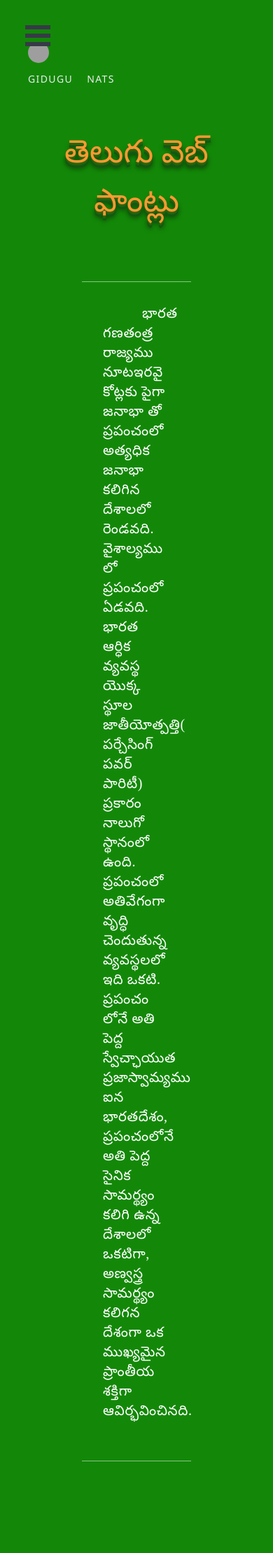
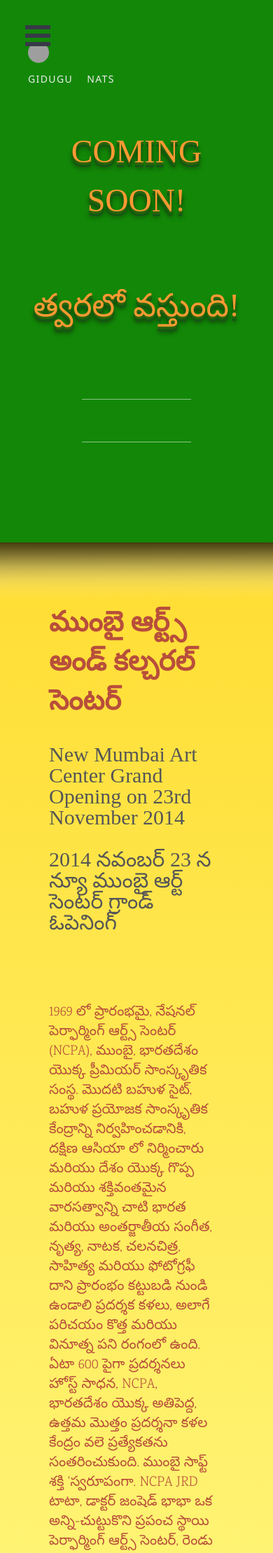
Before and after one commit to davelab6/librefonts.com, a Jekyll site: the page built from telugu/index.html, in a window 390 px wide. Shown: the top 2219 px of the page at 70% size. Built offline with Jekyll 4.4.1, drawn with Linux system fonts in a browser that asks for light colours; nearby versions of some CDN libraries; some web fonts are replaced; some of the changed text lies outside the part shown; grey boxes are pictures that could not be loaded.

Commit message:
Fixing telugu

```diff
--- a/_includes/telugu/_list
+++ b/_includes/telugu/_list
@@ -10,7 +10,7 @@
 @import url(http://fonts.googleapis.com/earlyaccess/peddana.css);
 
 {% include telugu/intro.te.css %}
-{% include telugu/coin-bag.te.css %}
+{% include telugu/scoin-bag.te.css %}
 
 
 
--- a/_includes/telugu/intro.te.html
+++ b/_includes/telugu/intro.te.html
@@ -9,8 +9,9 @@
 
 
 <div class="caption"><a href="https://www.google.com/fonts/specimen/Rozha+One" target="_blank">Gidugu</a><a href="https://www.google.com/fonts/specimen/Ek+Mukta" target="_blank">NATS</a></div>
-        <h2>తెలుగు వెబ్ ఫాంట్లు</h2>
-        <p>&nbsp;&nbsp;&nbsp;&nbsp;&nbsp;&nbsp;&nbsp;&nbsp;&nbsp;&nbsp;భారత గణతంత్ర రాజ్యము నూటఇరవై కోట్లకు పైగా జనాభా తో ప్రపంచంలో అత్యధిక జనాభా కలిగిన దేశాలలో రెండవది. వైశాల్యము లో ప్రపంచంలో ఏడవది. భారత ఆర్ధిక వ్యవస్థ యొక్క స్థూల జాతీయోత్పత్తి( పర్చేసింగ్ పవర్ పారిటీ) ప్రకారం నాలుగో స్థానంలో ఉంది. ప్రపంచంలో అతివేగంగా వృద్ధి చెందుతున్న వ్యవస్థలలో ఇది ఒకటి. ప్రపంచం లోనే అతి పెద్ద స్వేచ్ఛాయుత ప్రజాస్వామ్యము ఐన భారతదేశం, ప్రపంచంలోనే అతి పెద్ద సైనిక సామర్థ్యం కలిగి ఉన్న దేశాలలో ఒకటిగా, అణ్వస్త్ర సామర్థ్యం కలిగన దేశంగా ఒక ముఖ్యమైన ప్రాంతీయ శక్తిగా ఆవిర్భవించినది.<br>
+        <h2>Coming Soon!</h2>
+      <h2>  త్వరలో వస్తుంది!</h2>
+
 
 <br>
 </p>
--- a/_includes/telugu/scoin-bag.te.css
+++ b/_includes/telugu/scoin-bag.te.css
@@ -1,29 +1,73 @@
-@import url(http://fonts.googleapis.com/earlyaccess/notosanstelugu.css);
-.section-coin-bag { background-color: #454545; padding: 60px 0 120px 0; color: #454545; }
-.section-coin-bag .container { position: relative; width :90%; }
-.section-coin-bag h2 { font: 50px/50px 'notosanstelugu', Georgia, serif; color: #aee; text-transform: uppercase; margin: 0 auto 40px auto; text-align: center; border-bottom: solid 1px rgba(255, 255, 255, .5); padding-bottom: 40px; width: 80%;}
-.section-coin-bag p { font: 20px/30px 'notosanstelugu', Georgia, serif; width: 80%; color: #eee; margin: 0 auto 20px auto; border-bottom: solid 1px rgba(255, 255, 255, .5); padding-bottom: 30px;
-    -webkit-column-count: 2; /* Chrome, Safari, Opera */
-    -moz-column-count: 2; /* Firefox */
-    column-count: 2;
-    -webkit-column-gap: 40px; /* Chrome, Safari, Opera */
-    -moz-column-gap: 40px; /* Firefox */
-    column-gap: 40px;
-    letter-spacing: 0.03em;
-    }
-.section-coin-bag .avatar img { margin: 0 0 10px 20px; position: relative; z-index: 101;}
-.section-coin-bag .caption { margin: 0 0 40px 20px; color: #eee; position: relative; z-index: 102;}
-.section-coin-bag .caption a { color: #eee; }
-.section-coin-bag .caption a:hover { background-color: #e45546; }
 
-/* ---------------------- */
-/* Device-specific styles */
-/* ---------------------- */
+/*
+* Author: @pathumego
+*
+*
+//* Invitationr*/
 
-/* Sub-tablet <768px */
-@media (max-width: 768px) {
-	.section-coin-bag .container { width: auto; }
-	.section-coin-bag h2 { font-size: 46px; }
-	.section-coin-bag p { -webkit-column-count: 1; -moz-column-count: 1; column-count: 1; }
+#invitation {
+    display: block;
+    margin: 0 auto;
+    width: 100%;
+    max-width: 1200px;
+    padding: 0px 50px 100px 50px;
+    background: #ffdd32; /* Old browsers */
+background: -moz-linear-gradient(top,  #ffdd32 0%, #fffb89 100%); /* FF3.6+ */
+background: -webkit-gradient(linear, left top, left bottom, color-stop(0%,#ffdd32), color-stop(100%,#fffb89)); /* Chrome,Safari4+ */
+background: -webkit-linear-gradient(top,  #ffdd32 0%,#fffb89 100%); /* Chrome10+,Safari5.1+ */
+background: -o-linear-gradient(top,  #ffdd32 0%,#fffb89 100%); /* Opera 11.10+ */
+background: -ms-linear-gradient(top,  #ffdd32 0%,#fffb89 100%); /* IE10+ */
+background: linear-gradient(to bottom,  #ffdd32 0%,#fffb89 100%); /* W3C */
+filter: progid:DXImageTransform.Microsoft.gradient( startColorstr='#ffdd32', endColorstr='#fffb89',GradientType=0 ); /* IE6-9 */
 
 }
+#invitation h1 {
+    font-family:'Rozha One';
+    font-size: 60px;
+    color: #B84E3B;
+    padding-top: 60px;
+    text-align: left;
+    display: block;
+    margin: 0% auto 0%;
+}
+#invitation p {
+    font-family: 'Rozha One';
+font-size: 38px;
+color: #565656;
+padding-top: 30px;
+text-align: left;
+display: block;
+margin: 0% auto 0%;
+line-height: 1;
+}
+
+#invitation p#invi_body{
+    font-family: 'Karma';
+font-size: 20px;
+color: #B84E3B;
+padding-top: 89px;
+text-align: left;
+display: block;
+margin: 0% auto 0%;
+line-height: 1.4;
+}
+
+}
+@media only screen and (max-width: 480px) {
+
+}
+
+@media (min-width: 480px) and (max-width: 767px) {
+
+
+   #invitation {
+
+   padding: 20px;
+}
+
+#invitation {
+
+    padding: 0px 25px 25px 25px;
+}
+
+}
--- a/_includes/telugu/scoin-bag.te.html
+++ b/_includes/telugu/scoin-bag.te.html
@@ -1,21 +1,43 @@
-<!-- Google web fonts for "The Astronomer" -->
-<link href="demos/telugu/coin-bag.te.css" rel="stylesheet">
-<div class="container-fluid section-coin-bag" id="ybbkrishna">
-    <div class="container">
-        <a href="https://twitter.com/ybbkrishna" class="avatar" target="_blank" title="ybbkrishna"><img src="https://pbs.twimg.com/profile_images/446199185319022592/5b5W6bcL.jpeg" alt="ybbkrishna"></a>
-        <div class="caption"><a href="#">Noto Sans Telugu</a></div>
-        <h2>నాణాల సంచి</h2>
-        <a href="https://openclipart.org/detail/188917/bag-of-cash-by-casino-188917"><img src="https://openclipart.org/people/casino/Bag.svg" /></a>
-        <p>&nbsp;&nbsp;&nbsp;&nbsp;&nbsp;&nbsp;&nbsp;&nbsp;&nbsp;&nbsp;ఒక సారి ఒక చమురు వ్యాపారికి ఒక కసాయి వాడికి చాల పెద్ద గొడవ ఐపోయింది. విషయం తేలక ఇద్దరు బీర్బల్ దగ్గరకు వెళ్ళారు.
-తగువు తీర్చమని బీర్బల్ ని అడిగారు.<br />
-“అసలు గొడవ యేమిటి?” అని బీర్బల్ అడిగాడు.
-అప్పుడు కసాయి వాడు ఇలా చెప్పాడు, “నేను మాంసం అమ్ముకుంటుంటే ఈ చమురు వ్యాపారి నా దుకాణానికి వచ్చి చమురు పోస్తానన్నాడు. పాత్ర తీసుకు రావడానికి నేను లోపలకి వెళ్ళి నప్పుడు ఇతను నా నాణాల సంచి తీసుకుని అది తనదే అని గొడవ చేస్తున్నాడు. నా డబ్బు సంచి నాకు ఇప్పించండి”
-వెంటనే ఆ చమురు వ్యాపారి, “లేదు! అతను చెప్పేవన్నీ అబద్ధాలు. ఆ సంచి నాదే. నేను నాణాలు సంచి లోంచి తీసి లెక్ఖ పెడుతున్నాను. అది చూసి ఇతను దురాశతో నా సంచి కాచేయడానికి ప్రయత్నం చేస్తున్నాడు. న్యాయం చెప్పండి.” అన్నాడు.<br />
-బీర్బల్ యెన్ని సార్లు అడిగినా వాళ్ళిద్దరు చెప్పిన మాటే మళ్ళి మళ్ళి అదే మాట చెప్ప సాగారు.
-ఈ గమ్మత్తైన సమస్యకి బీర్బల్ ఒక యుక్తిని అలోచించాడు.
-ఒక పెద్ద పాత్రలో నీళ్ళు తెప్పించాడు. ఆ నీళ్ళల్లోకి సంచిలో నాణాలు వేశాడు. వెంటనే ఆ పాత్రలో నీళ్ళపైన పలచగా నూనె తేలింది.
-ఆ తెట్టు చూసిన వెంటనే ఆ సంచి చమురు వ్యాపరిదని అందరూ గ్రహించారు.
-బీర్బల్ సంచిలో మళ్ళి నాణాలు నింపి చమురు వ్యాపరికి ఇచ్చేసాడు. ఆ కసాయిని కఠినంగా శిక్షించాడు.</p><br>
-<br>
+<div class="font_links">
+
+
+    <div class="shadow_bottom"></div>
+</div>
+<section id="invitation">
+
+
+
+    <div class="grid grid-pad">
+        <div class="col-12-12">
+
+
+
+            <div class="col-6-12">
+                <h1 id='invitation_head'>ముంబై ఆర్ట్స్ అండ్ కల్చరల్ సెంటర్</h1>
+                <p class="dateinfo">New Mumbai Art Center Grand Opening on 23rd November 2014</p>
+                <p class="dateinfo">2014 నవంబర్ 23 న న్యూ ముంబై ఆర్ట్ <br />సెంటర్ గ్రాండ్ ఓపెనింగ్</p>
+
+
+
+            </div>
+            <div class="col-6-12">
+                <p id='invi_body'>
+                  1969 లో ప్రారంభమై, నేషనల్ పెర్ఫార్మింగ్ ఆర్ట్స్ సెంటర్ (NCPA), ముంబై, భారతదేశం యొక్క ప్రీమియర్ సాంస్కృతిక సంస్థ. మొదటి బహుళ సైట్, బహుళ ప్రయోజక సాంస్కృతిక కేంద్రాన్ని నిర్వహించడానికి, దక్షిణ ఆసియా లో నిర్మించారు మరియు దేశం యొక్క గొప్ప మరియు శక్తివంతమైన వారసత్వాన్ని చాటి భారత మరియు అంతర్జాతీయ సంగీత, నృత్య, నాటక, చలనచిత్ర, సాహిత్య మరియు ఫోటోగ్రఫీ దాని ప్రారంభం కట్టుబడి నుండి ఉండాలి ప్రదర్శక కళలు, అలాగే పరిచయం కొత్త మరియు వినూత్న పని రంగంలో ఉంది. ఏటా 600 పైగా ప్రదర్శనలు హోస్ట్ సాధన, NCPA, భారతదేశం యొక్క అతిపెద్ద, ఉత్తమ మొత్తం ప్రదర్శనా కళల కేంద్రం వలె ప్రత్యేకతను సంతరించుకుంది. ముంబై సాఫ్ట్ శక్తి 'స్వరూపంగా. NCPA JRD టాటా, డాక్టర్ జంషెడ్ భాభా ఒక అన్ని-చుట్టుకొని ప్రపంచ స్థాయి పెర్ఫార్మింగ్ ఆర్ట్స్ సెంటర్, రెండు visionaries యొక్క రూపకల్పనగా ఇది భారతదేశం అవసరాన్ని చూసింది. సముద్రం నుండి తిరిగి పొందిన భూమిపై బిల్ట్, NCPA నేడు, ముంబై అత్యంత ప్రసిద్ధ ప్రదేశాలలో ఒకటిగా ఉంది. పురాణం వివిధ ఇప్పుడు దిగ్గజ స్థితి రుణ దోహదం చేసింది ఆనందిస్తున్న ఉంది. వీలైనంత త్వరగా వారి సలహాదారులు తో సత్యజిత్ రే మరియు Yehudi Menuhin, NCPA నిలకడగా ఉత్తమ రూపుదిద్దుకుంది.
+
+                </p>
+            </div>
+        </div>
     </div>
-</div>
+
+
+
+    <script>
+        $("#invitation_head").fitText(.6, {minFontSize:'40px'});
+
+        $(".dateinfo").fitText(.8, {
+            maxFontSize: '38px'
+        });
+         $("#invi_body").fitText(1.2, { minFontSize: '14px', maxFontSize: '20px' });
+
+    </script>
+</section>
--- a/telugu/index.html
+++ b/telugu/index.html
@@ -5,6 +5,6 @@
 ---
 <!-- Include your html file here. Follow the structure. -->
 {% include telugu/intro.te.html %}
-{% include telugu/coin-bag.te.html %}
+{% include telugu/scoin-bag.te.html %}
 
 <!-- end of telugu.html content -->
```
